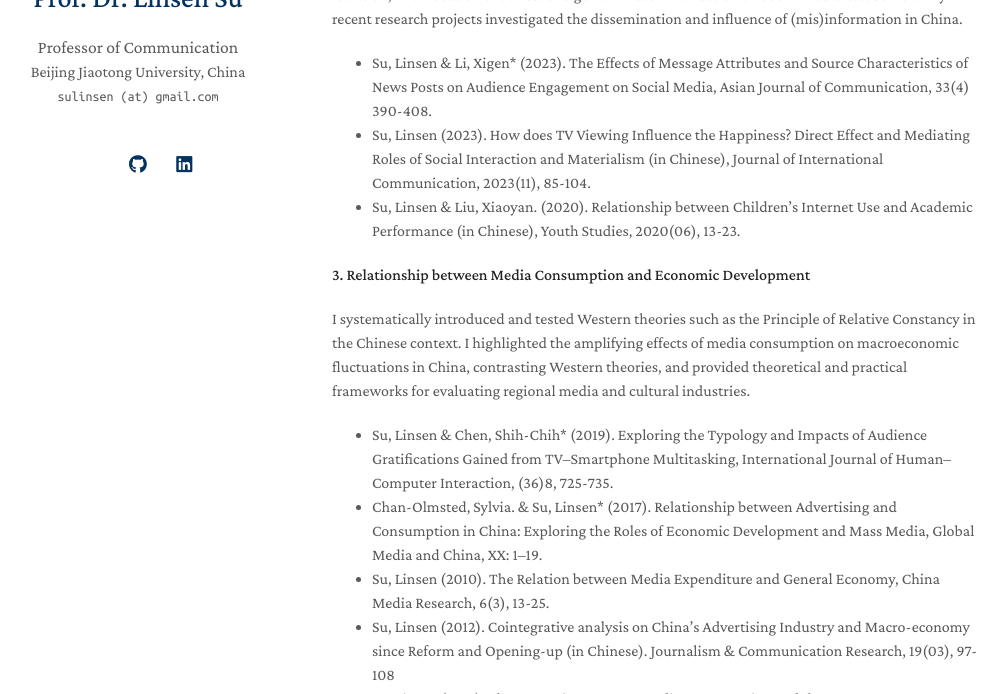
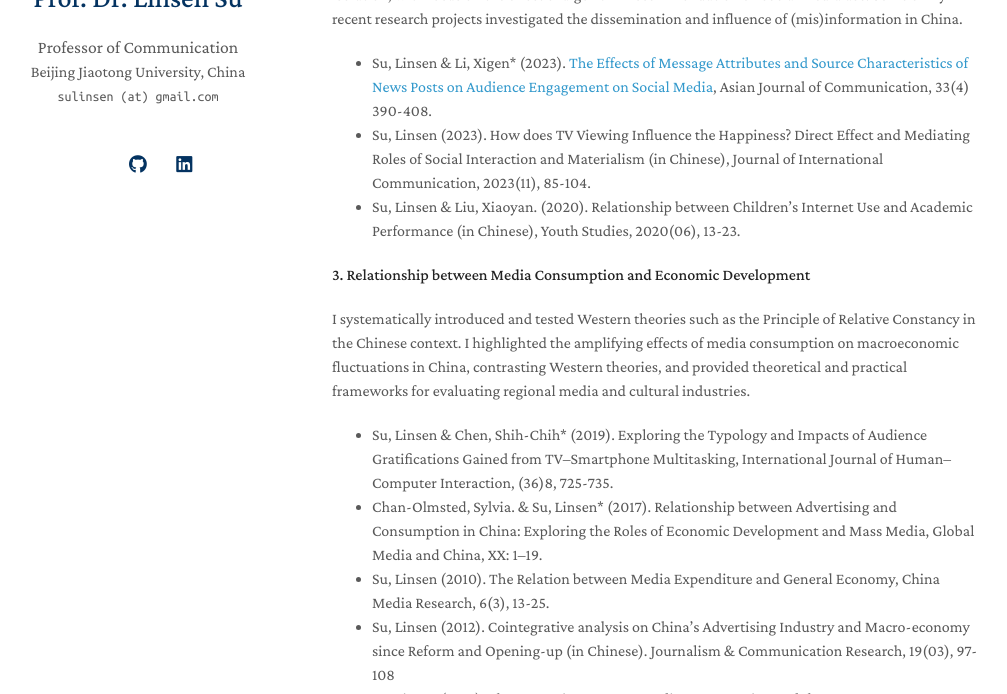
Before and after one commit to linsensu/home, a Jekyll site: the page built from index.md, in a window 1280 px wide and 900 px high, scrolled down 1433 px, cut to the strip 206-900 px from the top of the window. Shown: the whole strip, without its empty margins (138-1145 px from the left). Built offline with Jekyll 4.4.1, drawn with Linux system fonts in a browser that asks for light colours; a style sheet for code colours, icons or effects is not loaded; our own code applies the rules of GitHub Pages for plain Markdown files; part of the change alters nothing that is shown.

```diff
--- a/index.md
+++ b/index.md
@@ -32,7 +32,7 @@ My research has addressed the opinion dynamics in the process of evolution, incl
 
 My research examine the changes of media use patterns, especially the competition of new and traditional media use. My recent work systematically examined the differential effects of media use on everyday life including civic engagement and well-being, and emotional outcomes like social isolation, with focus on the effect of algorithm recommendation on social media use. Some of my recent research projects investigated the dissemination and influence of (mis)information in China.
 
-- Su, Linsen & Li, Xigen* (2023). The Effects of Message Attributes and Source Characteristics of News Posts on Audience Engagement on Social Media, Asian Journal of Communication, 33(4) 390-408.
+- Su, Linsen & Li, Xigen* (2023). [The Effects of Message Attributes and Source Characteristics of News Posts on Audience Engagement on Social Media]((https://www.tandfonline.com/doi/full/10.1080/01292986.2023.2200435)), Asian Journal of Communication, 33(4) 390-408.
 - Su, Linsen (2023). How does TV Viewing Influence the Happiness? Direct Effect and Mediating Roles of Social Interaction and Materialism (in Chinese), Journal of International Communication, 2023(11), 85-104.
 - Su, Linsen & Liu, Xiaoyan. (2020). Relationship between Children's Internet Use and Academic Performance (in Chinese), Youth Studies, 2020(06), 13-23.
 
```
